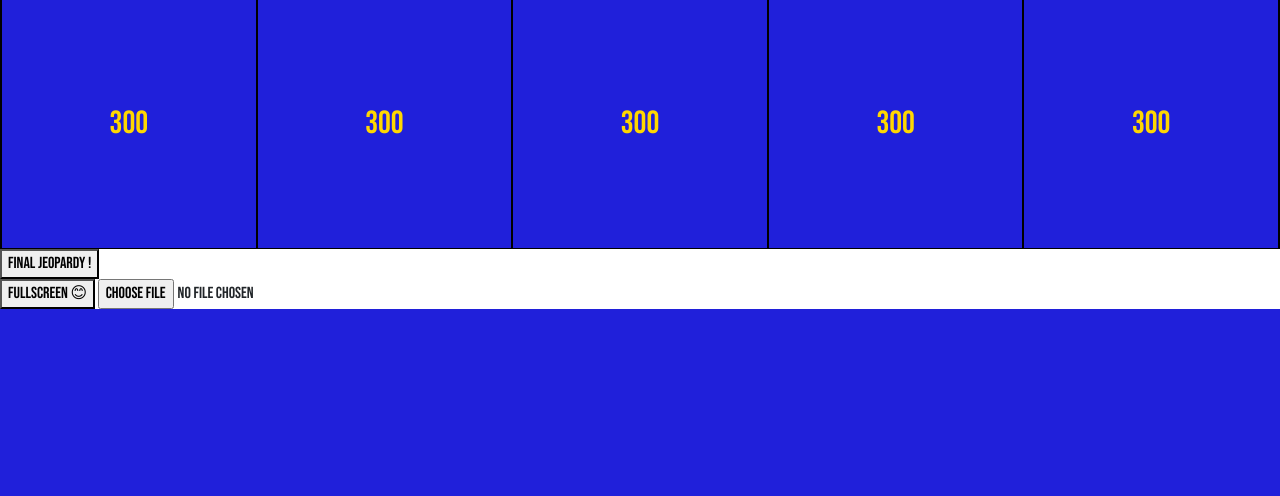
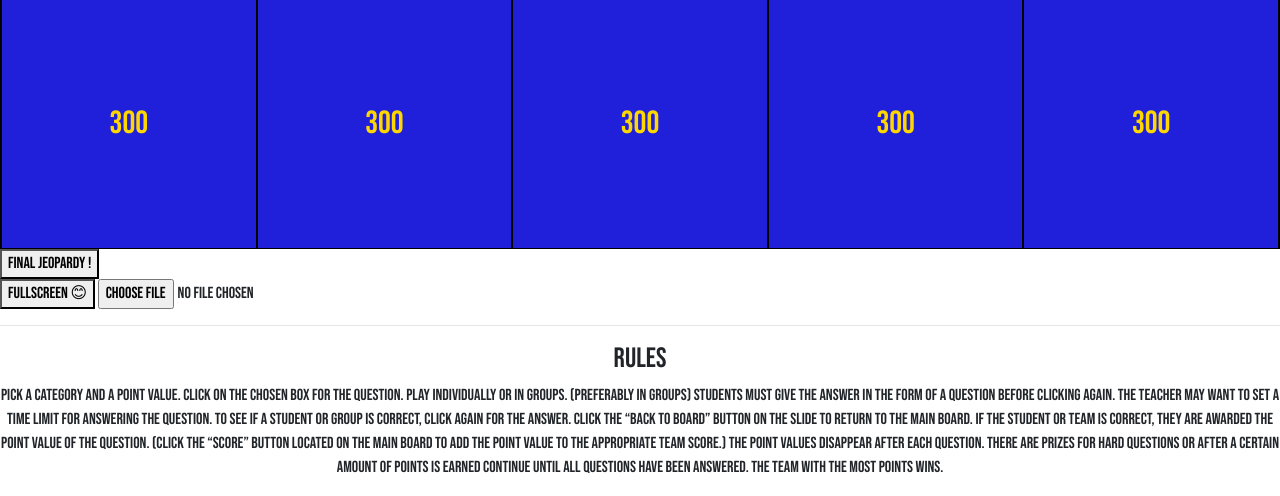
Before and after one commit to tommcn/jeopardy-web, a Django app: page / in a window 1280 px wide. Shown: the part 738-1234 px from the top of the page. Before the commit the page ends 1047 px from the top, so only its background shows below. Run offline with Django 3.2, Linux system fonts and the light colour scheme; some libraries are stand-ins or nearby versions.

Commit message:
Update play.html

```diff
--- a/jeopardy-web/jeopardy/templates/jeopardy/play.html
+++ b/jeopardy-web/jeopardy/templates/jeopardy/play.html
@@ -104,5 +104,27 @@
     </script>
 
 
+<hr />
+<h3>Rules</h3>
+<p>
+Pick a category and a point value.
 
+Click on the chosen box for the question.
+
+Play individually or in groups. (preferably in  groups)
+
+Students must give the answer in the form of a question before clicking again. The teacher may want to set a time limit for answering the question.
+
+To see if a student or group is correct, click again for the answer.
+
+Click the “Back to Board” button on the slide to return to the main board.
+
+If the student or team is correct, they are awarded the point value of the question. (Click the “Score” button located on the main board to add the point value to the appropriate team score.)
+
+The point values disappear after each question.
+
+There are prizes for hard questions or after a certain amount of points is earned
+
+Continue until all questions have been answered. The team with the most points wins.
+</p>
 {% endblock %}
```
